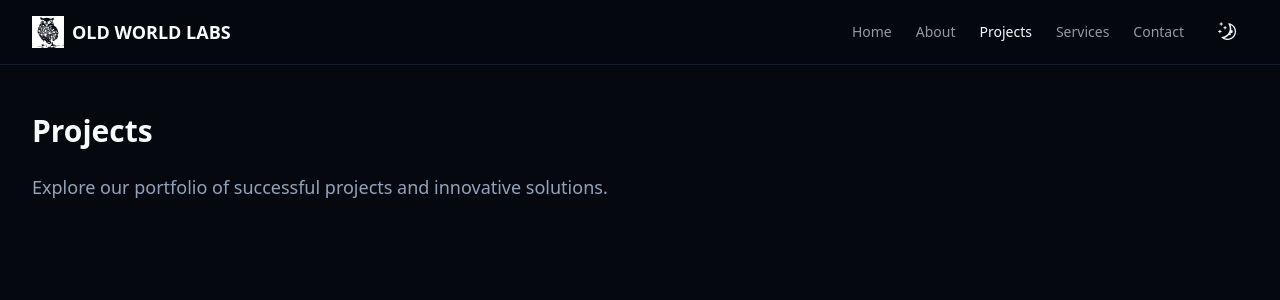
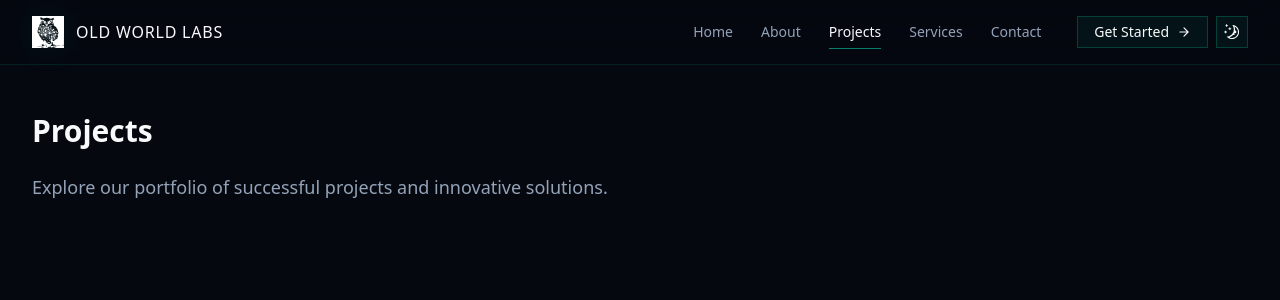
Before and after one commit to sebastiankehle/owl, a Next.js app: page /projects in a window 1280 px wide. Shown: the top 300 px of the page. Built offline with nearby package versions, Linux system fonts and the light colour scheme.

Commit message:
header and menu styles

```diff
--- a/src/components/layout/header.tsx
+++ b/src/components/layout/header.tsx
@@ -5,6 +5,7 @@ import { cn } from "@/lib/utils";
 import Image from "next/image";
 import Link from "next/link";
 import { usePathname } from "next/navigation";
+import { MobileNav } from "./mobile-nav";
 
 interface NavItem {
   href: string;
@@ -19,13 +20,10 @@ const navItems: NavItem[] = [
   { href: "/contact", label: "Contact" },
 ];
 
-export function Header() {
-  const pathname = usePathname();
-
+function Logo() {
   return (
-    <header className="sticky top-0 z-50 w-full border-b bg-background/95 backdrop-blur supports-[backdrop-filter]:bg-background/60">
-      <div className="container flex h-16 items-center">
-        <Link href="/" className="flex items-center gap-2">
+    <div className="flex items-center gap-3">
+      <div className="relative">
         <Image
           src="/logo_dark.svg"
           alt="Logo"
@@ -42,25 +40,78 @@ export function Header() {
           className="hidden h-8 w-8 dark:block"
           priority
         />
-          <span className="text-lg font-semibold text-foreground">
+        <div className="absolute -inset-1 -z-10 animate-pulse rounded-full bg-primary/20 blur-lg dark:bg-primary/10" />
+      </div>
+      <span className="text-base font-light tracking-wider text-foreground [font-feature-settings:'ss01','ss02']">
         OLD WORLD LABS
       </span>
+    </div>
+  );
+}
+
+export function Header() {
+  const pathname = usePathname();
+
+  return (
+    <header className="sticky top-0 z-50 w-full border-b border-primary/10 bg-background/80 backdrop-blur-xl">
+      <div className="container flex h-16 items-center">
+        <Link href="/" className="flex items-center gap-3">
+          <Logo />
         </Link>
 
-        <nav className="flex flex-1 items-center justify-end gap-6">
+        <nav className="flex flex-1 items-center justify-end space-x-2">
+          <div className="mr-4 hidden space-x-1 md:flex">
             {navItems.map((item) => (
               <Link
                 key={item.href}
                 href={item.href}
                 className={cn(
-                "text-sm font-medium text-foreground/60 transition-colors hover:text-foreground",
-                pathname === item.href && "text-foreground"
+                  "group relative px-3 py-2 text-sm transition-colors",
+                  pathname === item.href
+                    ? "text-foreground"
+                    : "text-muted-foreground hover:text-foreground"
                 )}
               >
+                <span className="relative">
                   {item.label}
+                  <span
+                    className={cn(
+                      "absolute -bottom-2 left-0 h-px w-full bg-primary/50 opacity-0 transition-all duration-300",
+                      pathname === item.href
+                        ? "opacity-100"
+                        : "group-hover:opacity-50"
+                    )}
+                  />
+                </span>
               </Link>
             ))}
+          </div>
+
+          <div className="flex items-center gap-2">
+            <Link
+              href="/contact"
+              className="group relative hidden h-8 items-center justify-center gap-2 rounded-md border border-primary/20 bg-primary/5 px-4 text-sm text-foreground transition-all hover:border-primary/30 sm:flex"
+            >
+              Get Started
+              <svg
+                className="h-3.5 w-3.5 transition-transform duration-300 group-hover:translate-x-0.5"
+                fill="none"
+                viewBox="0 0 24 24"
+                stroke="currentColor"
+              >
+                <path
+                  strokeLinecap="round"
+                  strokeLinejoin="round"
+                  strokeWidth={2}
+                  d="M5 12h14M12 5l7 7-7 7"
+                />
+              </svg>
+            </Link>
+            <div className="hidden md:block">
               <ThemeToggle />
+            </div>
+            <MobileNav items={navItems} />
+          </div>
         </nav>
       </div>
     </header>
--- /dev/null
+++ b/src/components/layout/mobile-nav.tsx
@@ -0,0 +1,178 @@
+"use client";
+
+import { cn } from "@/lib/utils";
+import {
+  ArrowRightIcon,
+  Cross2Icon,
+  HamburgerMenuIcon,
+  MoonIcon,
+  SunIcon,
+} from "@radix-ui/react-icons";
+import { useTheme } from "next-themes";
+import Image from "next/image";
+import Link from "next/link";
+import { usePathname } from "next/navigation";
+import { useEffect, useState } from "react";
+import { Button } from "../ui/button";
+
+interface NavItem {
+  href: string;
+  label: string;
+}
+
+interface MobileNavProps {
+  items: NavItem[];
+}
+
+export function MobileNav({ items }: MobileNavProps) {
+  const [isOpen, setIsOpen] = useState(false);
+  const pathname = usePathname();
+  const { setTheme, theme } = useTheme();
+
+  useEffect(() => {
+    if (isOpen) {
+      document.body.style.overflow = "hidden";
+    } else {
+      document.body.style.overflow = "unset";
+    }
+    return () => {
+      document.body.style.overflow = "unset";
+    };
+  }, [isOpen]);
+
+  return (
+    <>
+      <Button
+        variant="ghost"
+        size="icon"
+        className="relative h-8 w-8 rounded-md border border-primary/20 bg-primary/5 text-foreground transition-colors hover:border-primary/30 md:hidden"
+        onClick={() => setIsOpen(true)}
+      >
+        <HamburgerMenuIcon className="h-4 w-4" />
+        <span className="sr-only">Open menu</span>
+      </Button>
+
+      {isOpen && (
+        <div className="fixed left-0 top-0 z-[100] h-[100dvh] w-screen md:hidden">
+          <div
+            className="absolute inset-0 bg-background"
+            onClick={() => setIsOpen(false)}
+            aria-hidden="true"
+          />
+
+          <div className="relative flex h-full w-full flex-col bg-background">
+            <div className="border-b border-primary/10">
+              <div className="container flex h-14 items-center justify-between">
+                <Link href="/" onClick={() => setIsOpen(false)}>
+                  <div className="flex items-center gap-3">
+                    <div className="relative">
+                      <Image
+                        src="/logo_dark.svg"
+                        alt="Logo"
+                        width={32}
+                        height={32}
+                        className="h-8 w-8 dark:hidden"
+                        priority
+                      />
+                      <Image
+                        src="/logo_light.svg"
+                        alt="Logo"
+                        width={32}
+                        height={32}
+                        className="hidden h-8 w-8 dark:block"
+                        priority
+                      />
+                      <div className="absolute -inset-1 -z-10 animate-pulse rounded-full bg-primary/20 blur-lg dark:bg-primary/10" />
+                    </div>
+                    <span className="text-sm font-light tracking-wider text-foreground [font-feature-settings:'ss01','ss02']">
+                      OLD WORLD LABS
+                    </span>
+                  </div>
+                </Link>
+                <Button
+                  variant="ghost"
+                  size="icon"
+                  className="h-8 w-8 rounded-md border border-primary/20 bg-primary/5 text-foreground transition-colors hover:border-primary/30"
+                  onClick={() => setIsOpen(false)}
+                >
+                  <Cross2Icon className="h-4 w-4" />
+                  <span className="sr-only">Close menu</span>
+                </Button>
+              </div>
+            </div>
+
+            <div className="flex-1">
+              <div className="container py-8">
+                <nav className="flex flex-col">
+                  {items.map((item, index) => (
+                    <Link
+                      key={item.href}
+                      href={item.href}
+                      className={cn(
+                        "group flex items-center border-b border-primary/5 py-4 transition-all duration-300",
+                        pathname === item.href
+                          ? "text-foreground"
+                          : "text-muted-foreground hover:text-foreground"
+                      )}
+                      onClick={() => setIsOpen(false)}
+                      style={{
+                        transitionDelay: `${index * 50}ms`,
+                      }}
+                    >
+                      <div className="flex w-full items-center justify-between">
+                        <span className="text-base font-light">
+                          {item.label}
+                        </span>
+                        <ArrowRightIcon className="h-4 w-4 transform opacity-0 transition-all duration-300 group-hover:translate-x-1 group-hover:opacity-100" />
+                      </div>
+                    </Link>
+                  ))}
+                </nav>
+              </div>
+            </div>
+
+            <div className="border-t border-primary/10">
+              <div className="container py-6">
+                <Link
+                  href="/contact"
+                  className="group mb-6 flex h-10 w-full items-center justify-center gap-2 rounded-md border border-primary/20 bg-primary/5 px-4 text-sm text-foreground transition-all hover:border-primary/30"
+                  onClick={() => setIsOpen(false)}
+                >
+                  <span className="relative z-10">Get Started</span>
+                  <svg
+                    className="relative z-10 h-4 w-4 transition-transform duration-300 group-hover:translate-x-1"
+                    fill="none"
+                    viewBox="0 0 24 24"
+                    stroke="currentColor"
+                  >
+                    <path
+                      strokeLinecap="round"
+                      strokeLinejoin="round"
+                      strokeWidth={2}
+                      d="M5 12h14M12 5l7 7-7 7"
+                    />
+                  </svg>
+                  <div className="absolute inset-0 -z-10 bg-gradient-to-r from-primary/0 via-primary/5 to-primary/0 opacity-0 transition-opacity duration-300 group-hover:opacity-100" />
+                </Link>
+                <div className="flex justify-center">
+                  <Button
+                    variant="ghost"
+                    size="icon"
+                    className="h-7 w-7 rounded-md border border-primary/20 bg-primary/5 text-foreground transition-colors hover:border-primary/30"
+                    onClick={() =>
+                      setTheme(theme === "light" ? "dark" : "light")
+                    }
+                  >
+                    <SunIcon className="h-3.5 w-3.5 rotate-0 scale-100 transition-transform dark:-rotate-90 dark:scale-0" />
+                    <MoonIcon className="absolute h-3.5 w-3.5 rotate-90 scale-0 transition-transform dark:rotate-0 dark:scale-100" />
+                    <span className="sr-only">Toggle theme</span>
+                  </Button>
+                </div>
+              </div>
+            </div>
+          </div>
+        </div>
+      )}
+    </>
+  );
+}
--- a/src/components/theme-toggle.tsx
+++ b/src/components/theme-toggle.tsx
@@ -14,17 +14,18 @@ export function ThemeToggle() {
   }, []);
 
   if (!mounted) {
-    return <Button variant="ghost" size="icon" />;
+    return <Button variant="ghost" size="icon" className="h-8 w-8" />;
   }
 
   return (
     <Button
       variant="ghost"
       size="icon"
+      className="relative h-8 w-8 rounded-md border border-primary/20 bg-primary/5 text-foreground transition-colors hover:border-primary/30"
       onClick={() => setTheme(theme === "light" ? "dark" : "light")}
     >
-      <SunIcon className="h-[1.2rem] w-[1.2rem] rotate-0 scale-100 transition-all dark:-rotate-90 dark:scale-0" />
-      <MoonIcon className="absolute h-[1.2rem] w-[1.2rem] rotate-90 scale-0 transition-all dark:rotate-0 dark:scale-100" />
+      <SunIcon className="h-4 w-4 rotate-0 scale-100 transition-transform dark:-rotate-90 dark:scale-0" />
+      <MoonIcon className="absolute h-4 w-4 rotate-90 scale-0 transition-transform dark:rotate-0 dark:scale-100" />
       <span className="sr-only">Toggle theme</span>
     </Button>
   );
```
Also changed, not shown: src/app/page.tsx (+6 -3 lines). Lines whose indentation alone changed are shown as unchanged.
